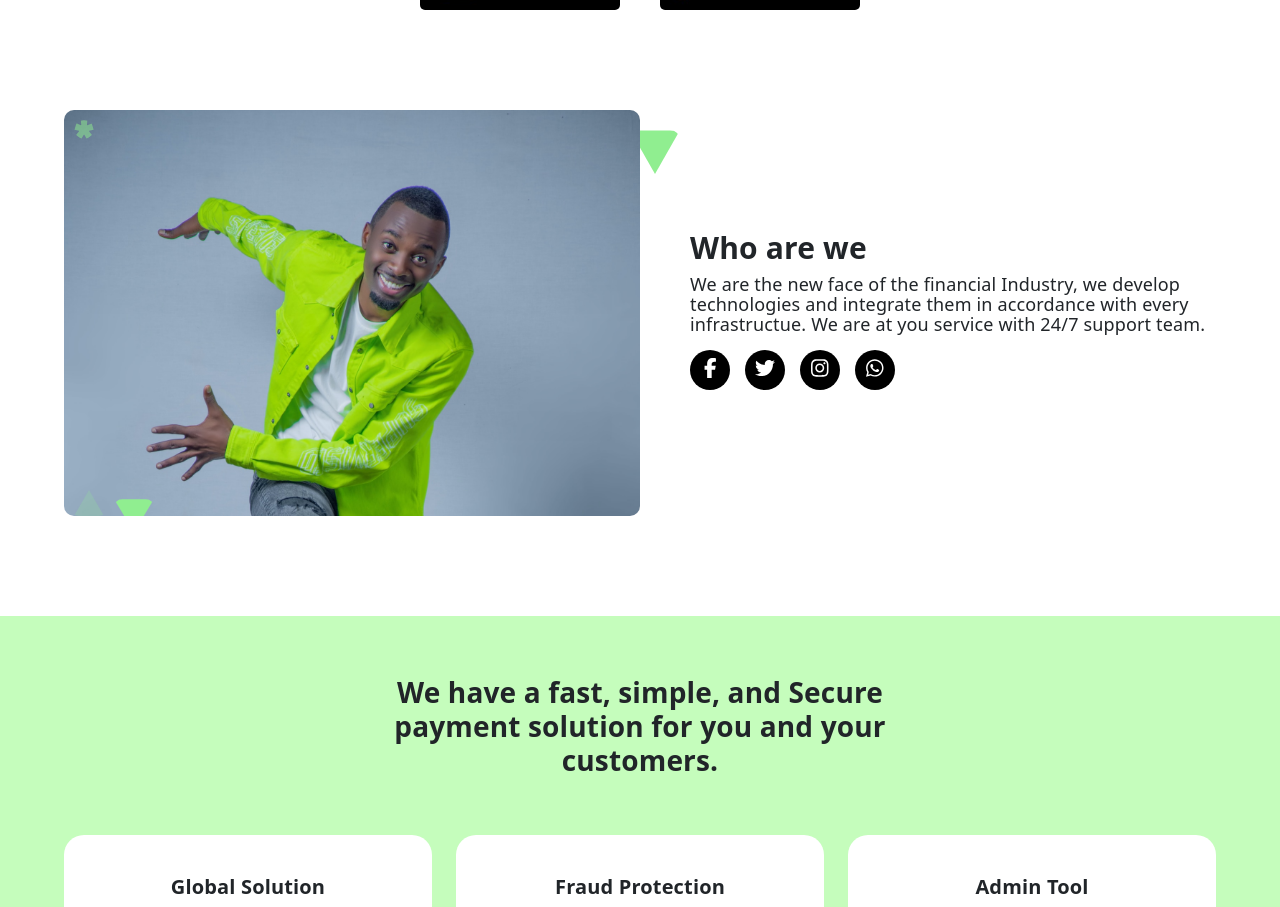
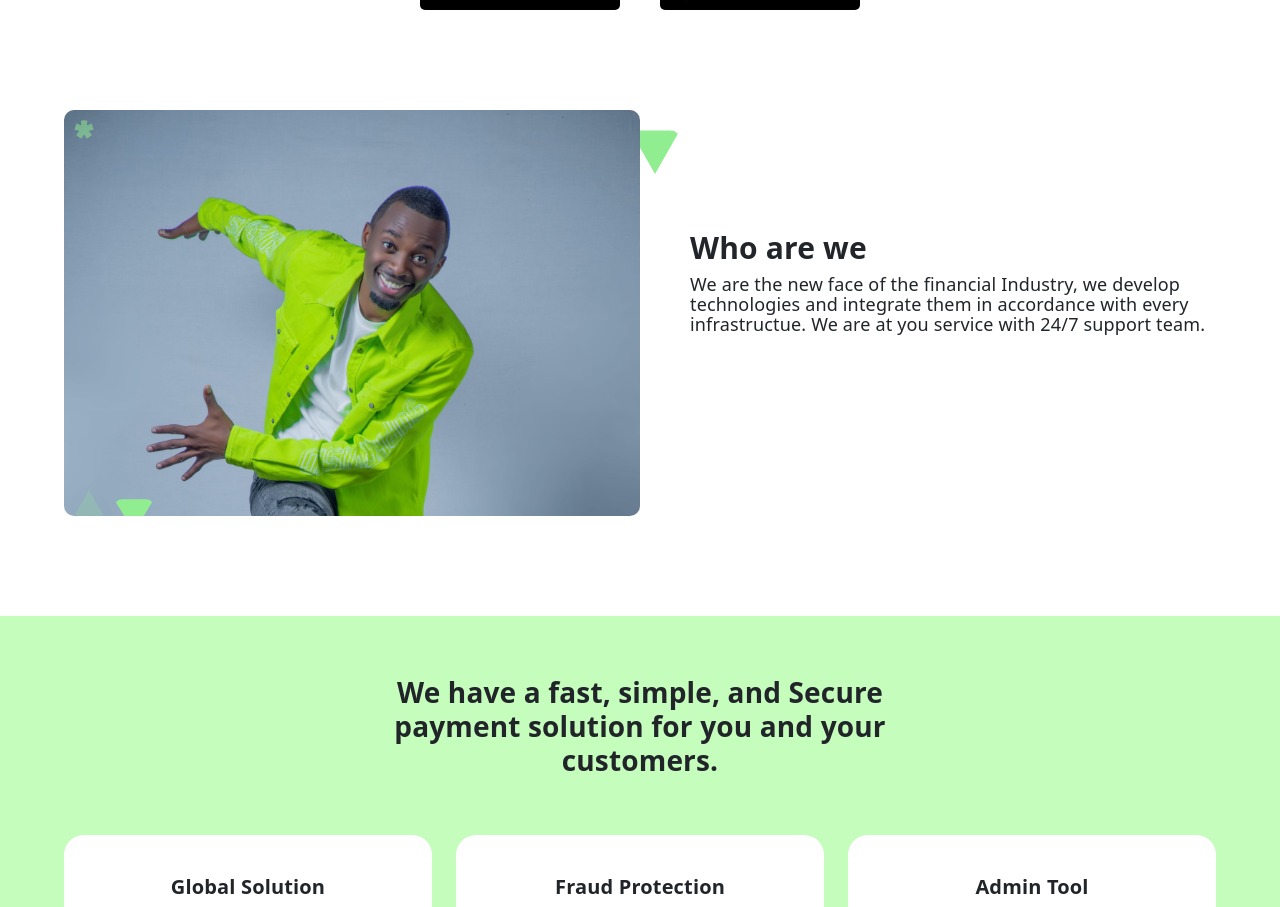
Before and after one commit to Boogie27/payizzy, a React (Create React App) app: page / in a window 1280 px wide. Shown: the part 870-1777 px from the top of the page. Built offline with nearby package versions, Linux system fonts and the light colour scheme.

Commit message:
payizzy-app

```diff
--- a/src/App.js
+++ b/src/App.js
@@ -39,7 +39,7 @@ function App() {
   const [isLoading, setIsLoading] = useState({state: true, text: 'Loading...', time: 3000})
 
 
-  // scroll window even
+  // scroll window event
   const windowsScrollEvent = () => {
     const handleScroll = event => {
       let pageScroll = window.scrollY
--- a/src/components/css/Style.css
+++ b/src/components/css/Style.css
@@ -617,6 +617,7 @@ a {
     width: 90%;
     display: flex;
     margin: 0 auto;
+    overflow: hidden;
     margin-top: 50px;
     margin-bottom: 50px;
 }
@@ -696,29 +697,29 @@ a {
     background-color: black;
     transition: all 0.3s ease;
 }
-.container-one .right-side .body ul li .item.item_0.active{
-    right: 0px;
-    opacity: 1;
-    visibility: visible;
-    transition: all 0.1s ease;
-}
-.container-one .right-side .body ul li .item.item_1.active{
+.container-one .right-side.active .body ul li .item.item_0{
     right: 0px;
     opacity: 1;
     visibility: visible;
     transition: all 0.3s ease;
 }
-.container-one .right-side .body ul li .item.item_2.active{
+.container-one .right-side.active .body ul li .item.item_1{
     right: 0px;
     opacity: 1;
     visibility: visible;
     transition: all 0.5s ease;
 }
-.container-one .right-side .body ul li .item.item_3.active{
+.container-one .right-side.active .body ul li .item.item_2{
     right: 0px;
     opacity: 1;
     visibility: visible;
     transition: all 0.7s ease;
+}
+.container-one .right-side.active .body ul li .item.item_3{
+    right: 0px;
+    opacity: 1;
+    visibility: visible;
+    transition: all 0.9s ease;
 }
 .container-one .right-side .body ul li .item:hover{
     transform: scale(1.13);
--- a/src/components/home/ContainerOne.js
+++ b/src/components/home/ContainerOne.js
@@ -1,4 +1,4 @@
-import React, { useRef } from 'react';
+import React, { useRef, useState } from 'react';
 import {  app_image } from '../File'
 import { NavLink } from 'react-router-dom'
 import { FontAwesomeIcon } from '@fortawesome/react-fontawesome'
@@ -12,16 +12,37 @@ import {
 
 const ContainerOne = () => {
     const ContainerOneRef = useRef()
+    const div = ContainerOneRef.current
+    const [state, setState] = useState(false)
 
-    const getOffsetTop = () => {
-        // let offsetTop  = this.instance.getBoundingClientRect().top;
-        // console.log(ContainerOneRef)
-    }
+
+      // scroll window event
+  const windowsScrollEvent = () => {
+    const handleScroll = event => {
+      let pageScroll = window.scrollY
+      if(div !== undefined){
+            const { offsetTop } = div
+            if(pageScroll >= (offsetTop - 300)){
+                setState(true)
+            }else{
+                setState(false)
+            }
+      }
+
+    };
+
+    window.addEventListener('scroll', handleScroll);
+
+    return () => {
+      window.removeEventListener('scroll', handleScroll);
+    };
+  }
+  windowsScrollEvent()
 
     return (
-        <div className="container-one">
+        <div ref={ContainerOneRef} className="container-one">
             <LeftSide/>
-            <RightSide getOffsetTop={getOffsetTop}/>
+            <RightSide state={state}/>
         </div>
     )
 }
@@ -64,9 +85,9 @@ const LeftSide = () => {
 
 
 
-const RightSide = ({getOffsetTop}) => {
+const RightSide = ({state}) => {
     return (
-        <div onScroll={() => getOffsetTop()} className="right-side">
+        <div className={`right-side ${state && 'active'}`}>
             <div className="right-inner">
                 <div className="title-header">
                     <h3>Who are we</h3>
```
Also changed, not shown: src/components/home/BannerDescription.js (line endings or trailing spaces).
